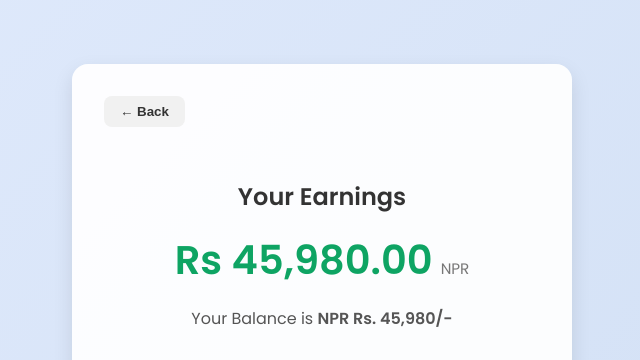
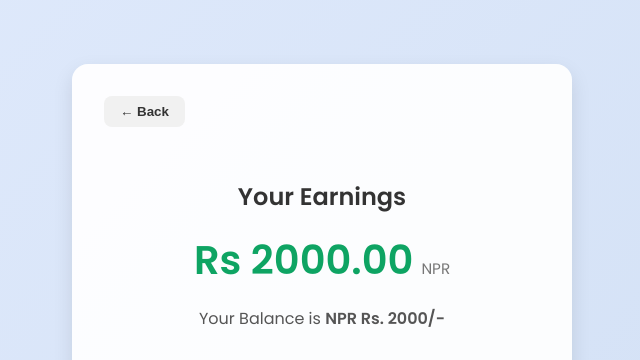
Before and after one commit to nepjob/Esewa, a plain HTML site: page dollor.html in a window 1280 px wide. Shown: the top 360 px of the page, without its empty margins (318-958 px from the left). Drawn offline with Linux system fonts and the light colour scheme.

Commit message:
Update dollor.html

```diff
--- a/dollor.html
+++ b/dollor.html
@@ -153,12 +153,12 @@
     <h2>Your Earnings</h2>
 
     <div class="balance-display">
-      <div class="usd">Rs 45,980.00</div>
+      <div class="usd">Rs 2000.00</div>
       <small>NPR</small>
     </div>
 
     <div class="npr-balance">
-      Your Balance is <strong>NPR Rs. 45,980/-</strong>
+      Your Balance is <strong>NPR Rs. 2000/-</strong>
     </div>
 
     <div class="withdraw-methods">
```
